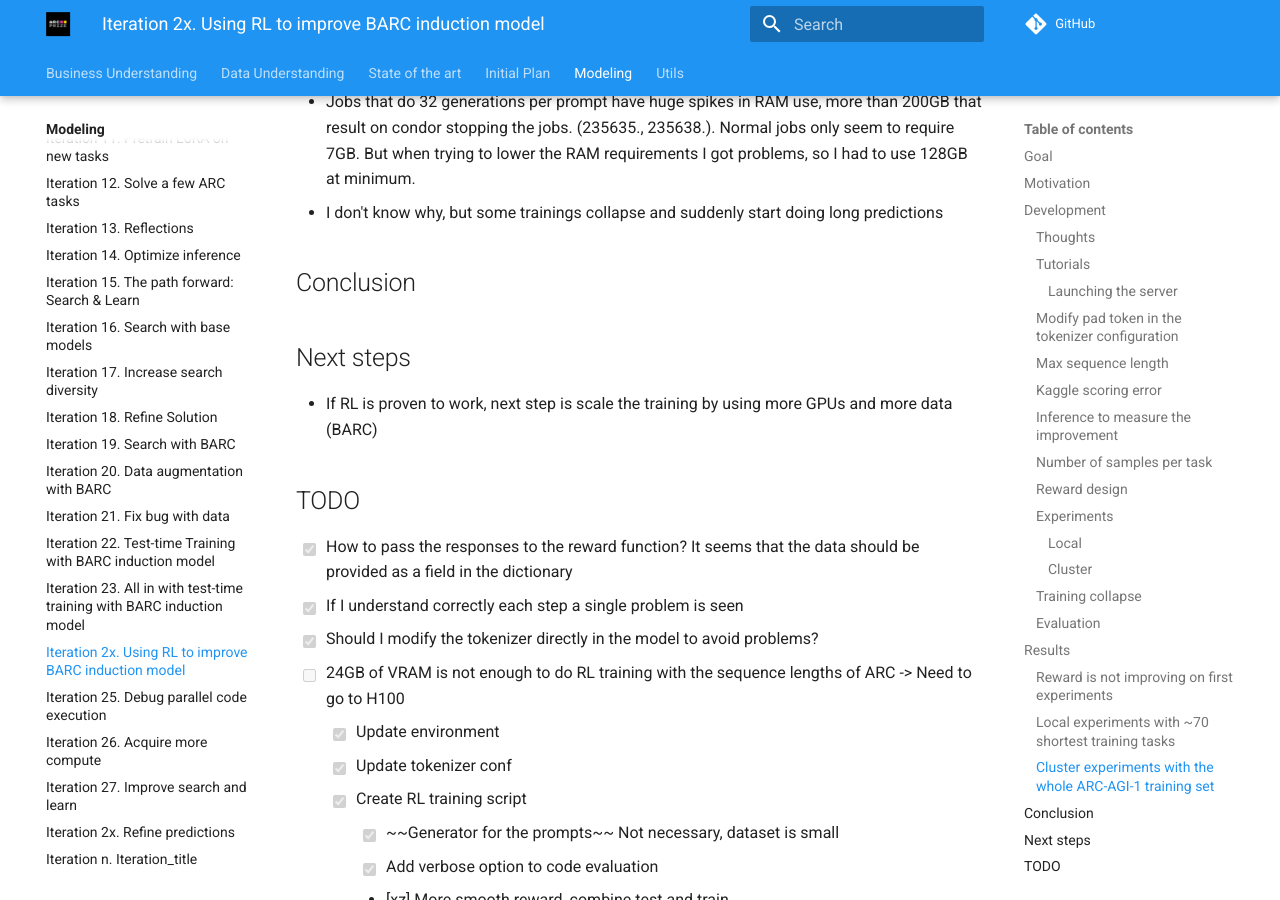
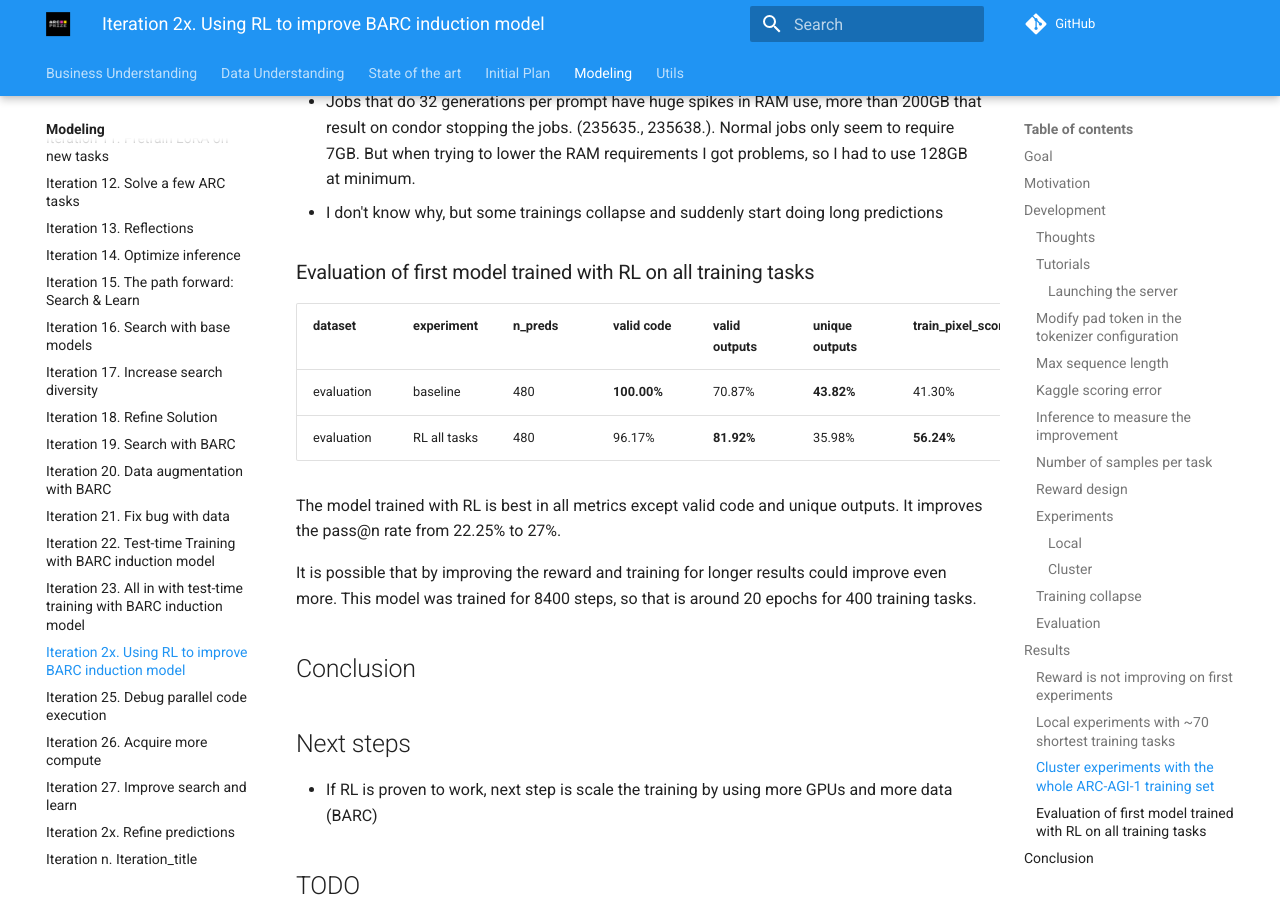
Before and after one commit to ironbar/arc25, an MkDocs documentation site: the page built from docs/modeling/Iteration_24_RL_BARC.md, in a window 1280 px wide and 900 px high, scrolled down 6654 px. Built offline with MkDocs 1.6.1 and Material for MkDocs 9.7.7, drawn with Linux system fonts in a browser that asks for light colours; comment, search, counter and statistics services are not loaded.

Commit message:
updated documentation

```diff
--- a/docs/modeling/Iteration_24_RL_BARC.md
+++ b/docs/modeling/Iteration_24_RL_BARC.md
@@ -265,6 +265,19 @@ https://wandb.ai/guillermobarbadillo/2025-09-19-rl-first-steps?nw=nwuserguillerm
   Normal jobs only seem to require 7GB. But when trying to lower the RAM requirements I got problems, so I had to use 128GB at minimum.
 - I don't know why, but some trainings collapse and suddenly start doing long predictions
 
+### Evaluation of first model trained with RL on all training tasks
+
+| dataset     | experiment   | n_preds | valid code  | valid outputs | unique outputs | train_pixel_score | train_correct_grids | train_pass_rate | train_is_correct | test_pixel_score | test_correct_grids | test_pass_rate | test_is_correct | is_correct |
+|-------------|--------------|---------|-------------|---------------|----------------|-------------------|---------------------|-----------------|------------------|------------------|--------------------|----------------|-----------------|------------|
+| evaluation  | baseline     | 480     | **100.00%** | 70.87%        | **43.82%**     | 41.30%            | 2.07%               | 1.34%           | 22.50%           | 40.21%           | 1.71%              | 1.68%          | 28.50%          | 22.25%     |
+| evaluation  | RL all tasks | 480     | 96.17%      | **81.92%**    | 35.98%         | **56.24%**        | **6.76%**           | **4.60%**       | **27.75%**       | **54.93%**       | **5.90%**          | **5.82%**      | **35.25%**      | **27.00%** |
+
+The model trained with RL is best in all metrics except valid code and unique outputs. It improves
+the pass@n rate from 22.25% to 27%.
+
+It is possible that by improving the reward and training for longer results could improve even more.
+This model was trained for 8400 steps, so that is around 20 epochs for 400 training tasks.
+
 ## Conclusion
 
 ## Next steps
```
